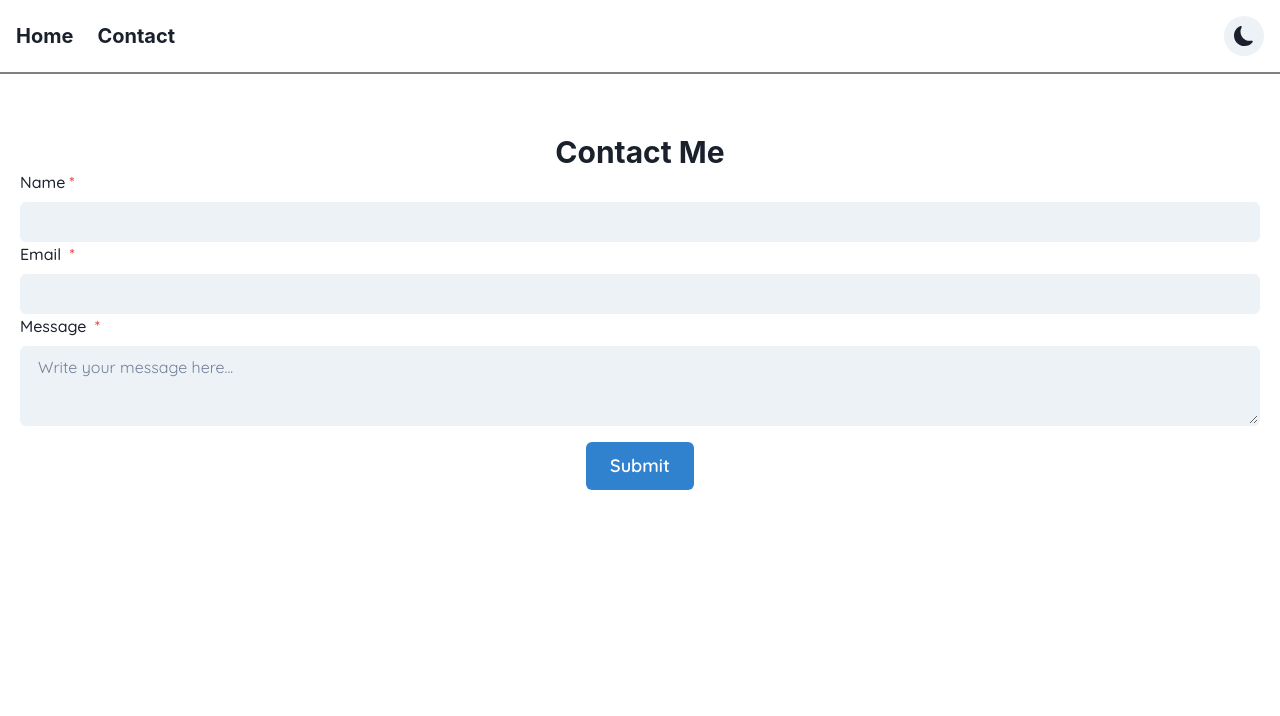
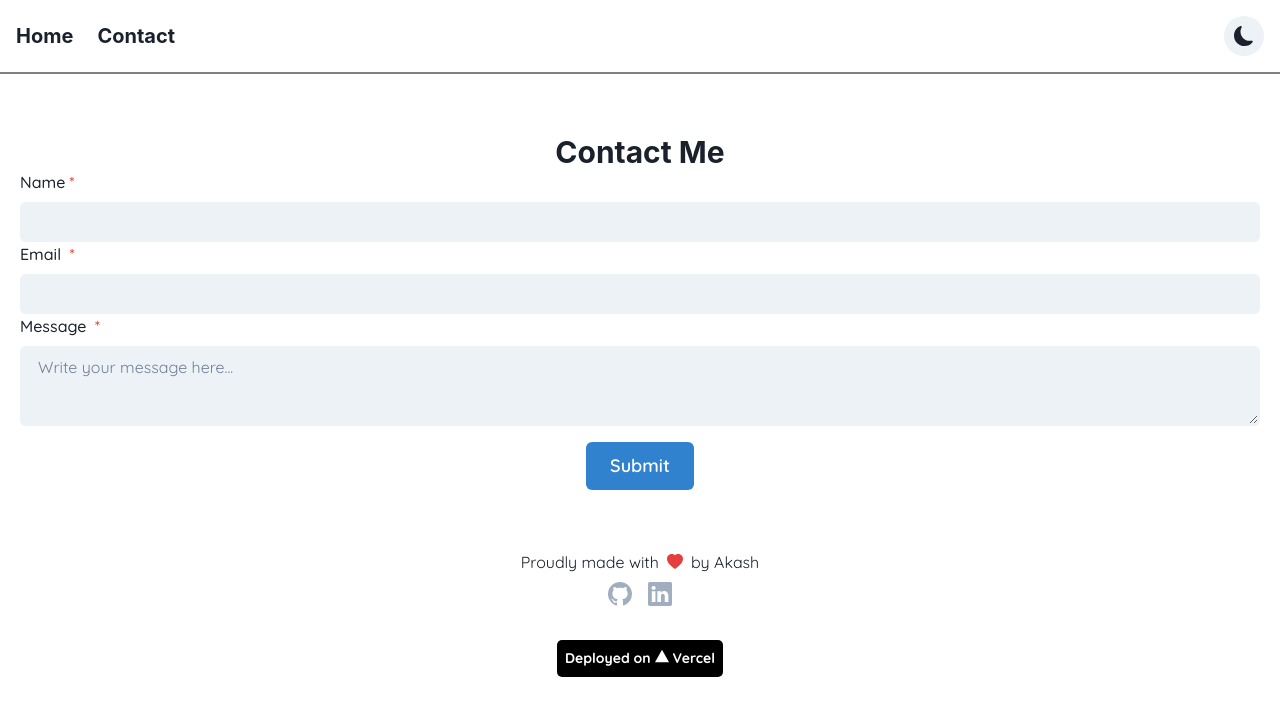
Before and after one commit to singak1/portfolio, a React (Create React App) app: page /contact in a window 1280 px wide. Shown: the top 716 px of the page. Built offline with nearby package versions, Linux system fonts and the light colour scheme.

Commit message:
Add inital footer and content

```diff
--- a/src/App.js
+++ b/src/App.js
@@ -2,6 +2,7 @@ import Navbar from "./Components/Navbar";
 import { BrowserRouter as Router, Routes, Route } from "react-router-dom";
 import Home from "./Pages/Home";
 import Contact from "./Pages/Contact";
+import Footer from "./Components/Footer";
 
 function App() {
   return (
@@ -14,6 +15,7 @@ function App() {
             <Route path="/contact" element={ <Contact /> } />
           </Routes>
         </div>
+        <Footer />
       </div>
     </Router>
   );
--- /dev/null
+++ b/src/Components/Footer.js
@@ -0,0 +1,26 @@
+import { Icon, Stack, Text, VStack, HStack, Link } from "@chakra-ui/react";
+import { BsFillHeartFill, BsGithub, BsLinkedin } from "react-icons/bs"
+import { SiVercel } from "react-icons/si";
+
+const Footer = () => {
+    return(
+        <Stack>
+            <VStack minWidth='max-content' alignContent='center'>
+                <HStack>
+                    <Text>Proudly made with</Text>
+                    <Icon as={BsFillHeartFill} color='red.500'/>
+                    <Text>by Akash</Text>
+                </HStack>
+                <HStack gap='4'>
+                    <Link href="https://github.com/singak1" isExternal><Icon as={BsGithub} boxSize={6} color='gray.400'/></Link>
+                    <Link href="https://www.linkedin.com/in/singak1/" isExternal><Icon as={BsLinkedin} boxSize={6} color='gray.400'/></Link>
+                </HStack>
+                <HStack>
+                    <Text fontSize='sm' as='b' borderRadius='5' backgroundColor='black' color='white' padding='2' mt='5'>Deployed on <Icon as={SiVercel} color='white' /> Vercel</Text>
+                </HStack>
+            </VStack>
+        </Stack>
+    )
+}
+
+export default Footer
```
